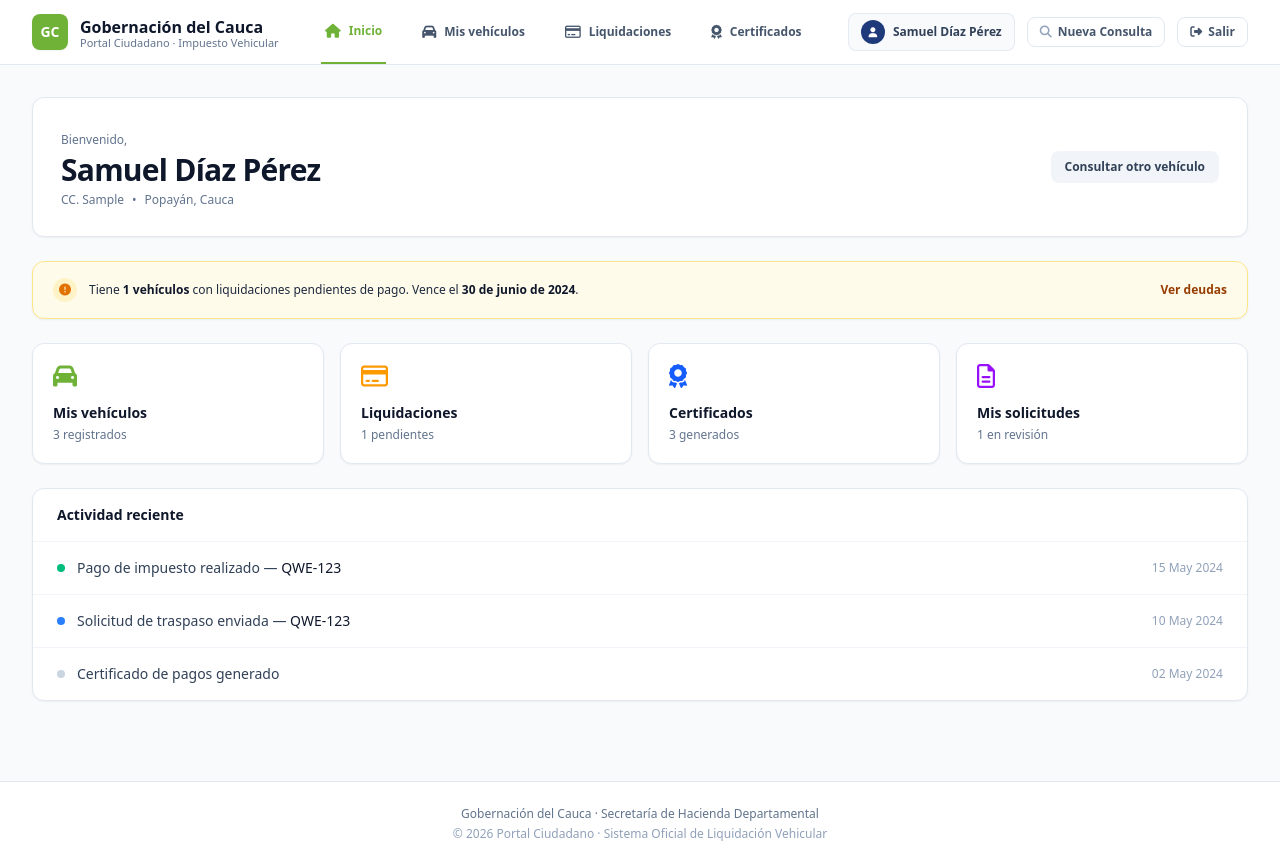
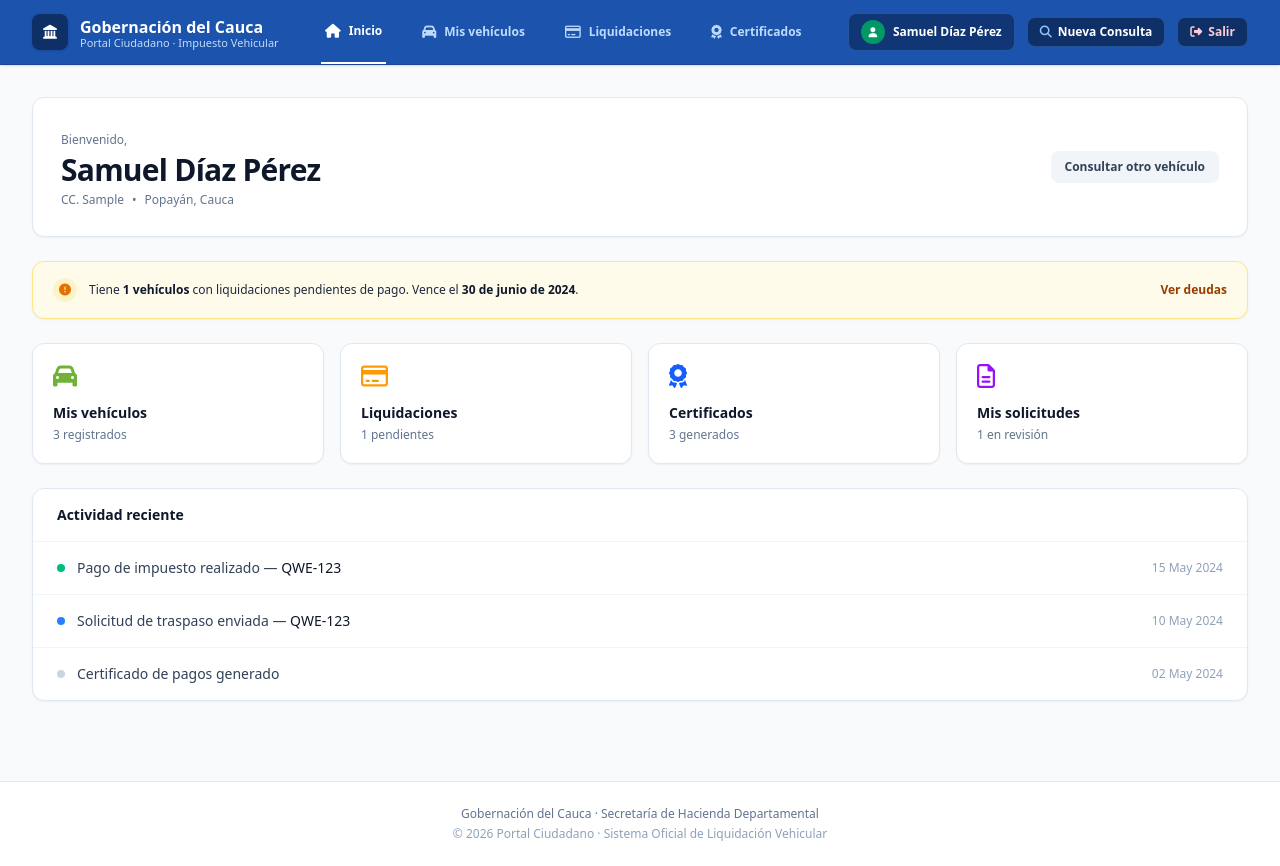
Before and after one commit to GOBERNACIONES2025/GobernacionCauca-Liquidadores-Fronted, an Angular app in the folder GobernacionCaucaIU/: page /portal-ciudadano in a window 1280 px wide. Both pictures are taken after typing "Sample", "Sample", "Sample" into the empty fields and a click on the button "Consultar Vehículo". Built offline with nearby package versions, Linux system fonts and the light colour scheme.

Commit message:
cambio layout ciudadano

```diff
--- a/GobernacionCaucaIU/src/app/features/automotores/presentation/pages/portal-ciudadano/portal-ciudadano.html
+++ b/GobernacionCaucaIU/src/app/features/automotores/presentation/pages/portal-ciudadano/portal-ciudadano.html
@@ -1,20 +1,20 @@
 <div class="min-h-screen bg-[#F8FAFC] text-slate-800 font-sans flex flex-col">
 
   <!-- ========================================== -->
-  <!-- 1. TOP HEADER / NAVBAR (ESTILO GOBERNACIÓN) -->
+  <!-- 1. TOP HEADER / NAVBAR (AZUL INSTITUCIONAL) -->
   <!-- ========================================== -->
-  <header class="bg-white border-b border-slate-200 sticky top-0 z-30">
+  <header class="bg-vehiculos-brand-light text-white border-b border-blue-900/60 sticky top-0 z-30 shadow-sm">
     <div class="max-w-7xl mx-auto px-4 sm:px-6 lg:px-8">
       <div class="flex items-center justify-between h-16">
 
         <!-- Left: Logo & Institutional Title -->
         <div class="flex items-center space-x-3">
-          <div class="w-9 h-9 rounded-lg bg-[#70B238] flex items-center justify-center text-white font-bold text-sm shadow-xs">
-            GC
+          <div class="w-9 h-9 rounded-lg bg-vehiculos-brand-dark flex items-center justify-center text-white font-bold text-sm shadow-sm">
+            <i class="fa-solid fa-landmark"></i>
           </div>
           <div class="flex flex-col">
-            <span class="font-extrabold text-slate-900 text-sm sm:text-base leading-tight">Gobernación del Cauca</span>
-            <span class="text-[11px] text-slate-500 font-medium leading-none">Portal Ciudadano &middot; Impuesto Vehicular</span>
+            <span class="font-extrabold text-white text-sm sm:text-base leading-tight">Gobernación del Cauca</span>
+            <span class="text-[11px] text-blue-200 font-medium leading-none">Portal Ciudadano &middot; Impuesto Vehicular</span>
           </div>
         </div>
 
@@ -23,11 +23,11 @@
           <nav class="hidden md:flex items-center space-x-8 h-full text-xs font-semibold">
             <button
               (click)="cambiarTab('inicio')"
-              [class.text-[#70B238]]="activeTab() === 'inicio'"
+              [class.text-white]="activeTab() === 'inicio'"
               [class.border-b-2]="activeTab() === 'inicio'"
-              [class.border-[#70B238]]="activeTab() === 'inicio'"
-              [class.text-slate-600]="activeTab() !== 'inicio'"
-              class="h-full flex items-center gap-2 px-1 hover:text-[#70B238] transition-colors cursor-pointer"
+              [class.border-emerald-400]="activeTab() === 'inicio'"
+              [class.text-blue-200]="activeTab() !== 'inicio'"
+              class="h-full flex items-center gap-2 px-1 hover:text-white transition-colors cursor-pointer"
             >
               <i class="fa-solid fa-house text-sm"></i>
               <span>Inicio</span>
@@ -35,11 +35,11 @@
 
             <button
               (click)="cambiarTab('vehiculos')"
-              [class.text-[#70B238]]="activeTab() === 'vehiculos'"
+              [class.text-white]="activeTab() === 'vehiculos'"
               [class.border-b-2]="activeTab() === 'vehiculos'"
-              [class.border-[#70B238]]="activeTab() === 'vehiculos'"
-              [class.text-slate-600]="activeTab() !== 'vehiculos'"
-              class="h-full flex items-center gap-2 px-1 hover:text-[#70B238] transition-colors cursor-pointer"
+              [class.border-emerald-400]="activeTab() === 'vehiculos'"
+              [class.text-blue-200]="activeTab() !== 'vehiculos'"
+              class="h-full flex items-center gap-2 px-1 hover:text-white transition-colors cursor-pointer"
             >
               <i class="fa-solid fa-car text-sm"></i>
               <span>Mis vehículos</span>
@@ -47,11 +47,11 @@
 
             <button
               (click)="cambiarTab('liquidaciones')"
-              [class.text-[#70B238]]="activeTab() === 'liquidaciones'"
+              [class.text-white]="activeTab() === 'liquidaciones'"
               [class.border-b-2]="activeTab() === 'liquidaciones'"
-              [class.border-[#70B238]]="activeTab() === 'liquidaciones'"
-              [class.text-slate-600]="activeTab() !== 'liquidaciones'"
-              class="h-full flex items-center gap-2 px-1 hover:text-[#70B238] transition-colors cursor-pointer"
+              [class.border-emerald-400]="activeTab() === 'liquidaciones'"
+              [class.text-blue-200]="activeTab() !== 'liquidaciones'"
+              class="h-full flex items-center gap-2 px-1 hover:text-white transition-colors cursor-pointer"
             >
               <i class="fa-regular fa-credit-card text-sm"></i>
               <span>Liquidaciones</span>
@@ -59,11 +59,11 @@
 
             <button
               (click)="cambiarTab('certificados')"
-              [class.text-[#70B238]]="activeTab() === 'certificados'"
+              [class.text-white]="activeTab() === 'certificados'"
               [class.border-b-2]="activeTab() === 'certificados'"
-              [class.border-[#70B238]]="activeTab() === 'certificados'"
-              [class.text-slate-600]="activeTab() !== 'certificados'"
-              class="h-full flex items-center gap-2 px-1 hover:text-[#70B238] transition-colors cursor-pointer"
+              [class.border-emerald-400]="activeTab() === 'certificados'"
+              [class.text-blue-200]="activeTab() !== 'certificados'"
+              class="h-full flex items-center gap-2 px-1 hover:text-white transition-colors cursor-pointer"
             >
               <i class="fa-solid fa-award text-sm"></i>
               <span>Certificados</span>
@@ -74,25 +74,25 @@
         <!-- Right: User info & Action -->
         <div class="flex items-center space-x-3">
           @if (isConsulted() && ciudadano(); as c) {
-            <div class="flex items-center space-x-2 bg-slate-50 border border-slate-200/80 px-3 py-1.5 rounded-lg">
-              <div class="w-6 h-6 rounded-full bg-[#1E3A7B] text-white flex items-center justify-center text-[10px] font-bold">
+            <div class="flex items-center space-x-2 bg-vehiculos-brand-dark/80 border border-blue-400/30 px-3 py-1.5 rounded-lg text-white">
+              <div class="w-6 h-6 rounded-full bg-emerald-600 text-white flex items-center justify-center text-[10px] font-bold">
                 <i class="fa-solid fa-user text-[10px]"></i>
               </div>
-              <span class="text-xs font-semibold text-slate-700 hidden sm:inline-block">{{ c.nombre }}</span>
+              <span class="text-xs font-semibold text-white hidden sm:inline-block">{{ c.nombre }}</span>
             </div>
 
             <button
               (click)="nuevaConsulta()"
-              class="inline-flex items-center gap-1.5 border border-slate-200 text-slate-600 hover:text-slate-900 hover:bg-slate-50 px-3 py-1.5 rounded-lg text-xs font-semibold transition cursor-pointer"
+              class="inline-flex items-center gap-1.5 bg-vehiculos-brand-dark hover:bg-slate-900 border border-blue-400/30 text-white px-3 py-1.5 rounded-lg text-xs font-semibold transition cursor-pointer"
               title="Nueva Consulta"
             >
-              <i class="fa-solid fa-magnifying-glass text-xs text-slate-400"></i>
+              <i class="fa-solid fa-magnifying-glass text-xs text-blue-300"></i>
               <span class="hidden sm:inline">Nueva Consulta</span>
             </button>
 
             <button
               (click)="salir()"
-              class="inline-flex items-center gap-1.5 border border-slate-200 text-slate-600 hover:text-rose-600 hover:bg-rose-50 px-3 py-1.5 rounded-lg text-xs font-semibold transition cursor-pointer"
+              class="inline-flex items-center gap-1.5 bg-vehiculos-brand-dark hover:bg-rose-900/60 border border-blue-400/30 text-rose-200 hover:text-white px-3 py-1.5 rounded-lg text-xs font-semibold transition cursor-pointer"
               title="Salir"
             >
               <i class="fa-solid fa-right-from-bracket text-xs"></i>
@@ -101,7 +101,7 @@
           } @else {
             <button
               (click)="salir()"
-              class="inline-flex items-center gap-1.5 border border-slate-200 text-slate-600 hover:text-[#1E3A7B] hover:bg-slate-50 px-3.5 py-1.5 rounded-lg text-xs font-semibold transition cursor-pointer"
+              class="inline-flex items-center gap-1.5 bg-vehiculos-brand-dark hover:bg-slate-900 border border-blue-400/30 text-white px-3.5 py-1.5 rounded-lg text-xs font-semibold transition cursor-pointer"
             >
               <i class="fa-solid fa-arrow-left text-xs"></i>
               <span>Volver a Liquidadores</span>
```
